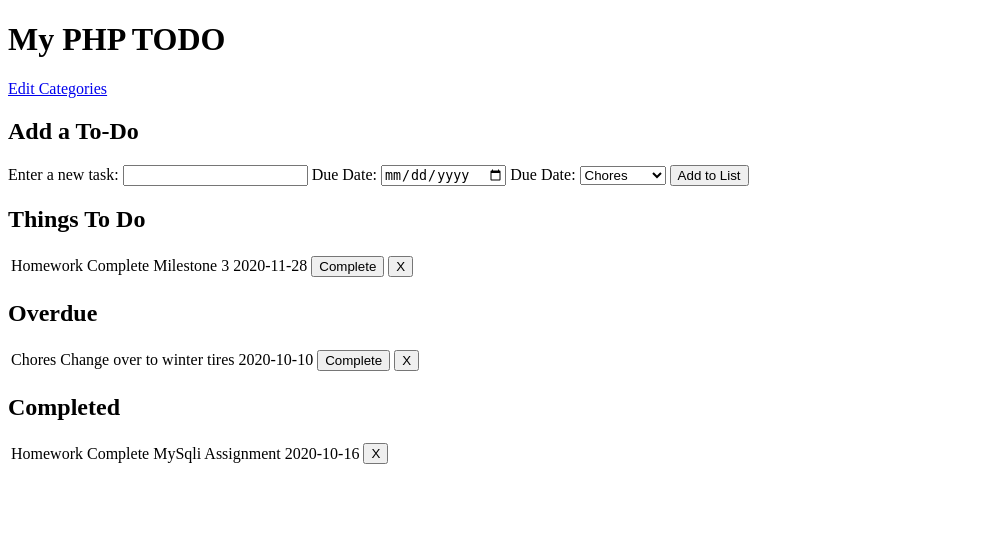
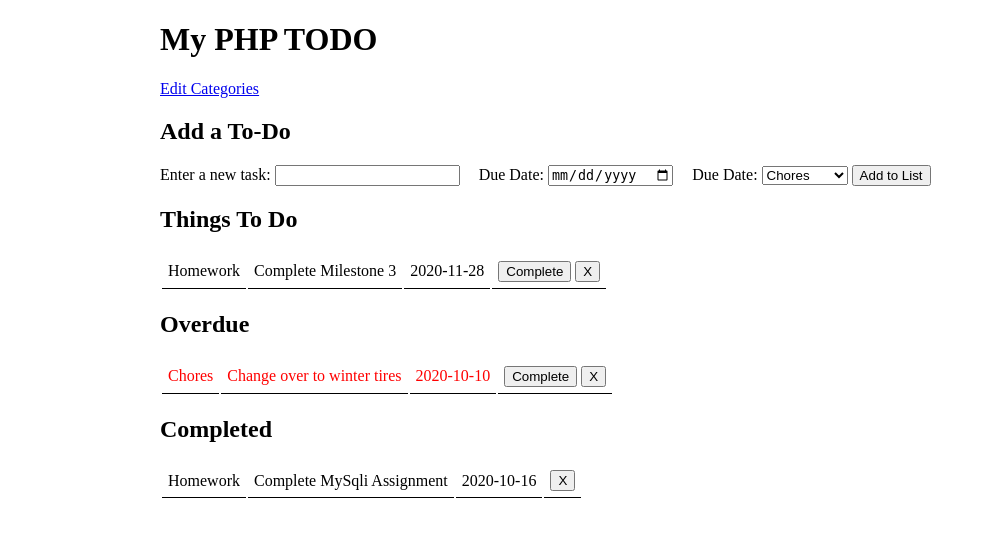
Before and after one commit to abrthel/php-todo-mysql, a PHP site: page / in a window 1280 px wide. Shown: the top 537 px of the page, without its empty margins (0-986 px from the left). Run offline with PHP 8.4, Linux system fonts and the light colour scheme; data comes from the database, SQL or seed files in the repository; a stand-in replaces the project's code that opens the database connection; some libraries are stand-ins or nearby versions.

Commit message:
Add some basic styling

```diff
--- a/index.php
+++ b/index.php
@@ -57,6 +57,7 @@
 <h2>Add a To-Do</h2>
 
 <?php if(!empty($todoForm->messages)) : ?>
+<div class="errors">
   <p>Ohh no! There were some validation errors.</p>
   <ul>
     <?php $errors = $todoForm->messages; ?>
@@ -64,6 +65,7 @@
       <li><?= $error ?></li>
     <? endforeach ?>
   </ul>
+</div>
 <?php endif ?>
 
 <form action="index.php" method="POST">
@@ -109,7 +111,7 @@
 
 <h2>Overdue</h2>
 <?php if (!empty($overdue)) : ?>
-<table>
+<table class="overdue">
   <?php foreach ($overdue as $task) : ?>
     <tr>
       <td><?= $categories->by_id($task['category_id']) ?></td>
--- a/partials/header.php
+++ b/partials/header.php
@@ -4,5 +4,7 @@
   <meta charset="UTF-8">
   <meta name="viewport" content="width=device-width, initial-scale=1.0">
   <title>TODO Application</title>
+
+  <link rel="stylesheet" href="/styles/styles.css">
 </head>
 <body>
--- /dev/null
+++ b/styles/styles.css
@@ -0,0 +1,26 @@
+body {
+  width: 960px;
+  margin: 0 auto;
+}
+
+td form {
+  display: inline;
+}
+
+input {
+  margin-right: 15px;
+}
+
+td {
+  padding: 6px;
+}
+
+tr td {
+  border-bottom: 1px solid black;
+}
+
+
+.errors,
+.overdue {
+  color: red;
+}
```
Lines whose indentation alone changed are shown as unchanged.
